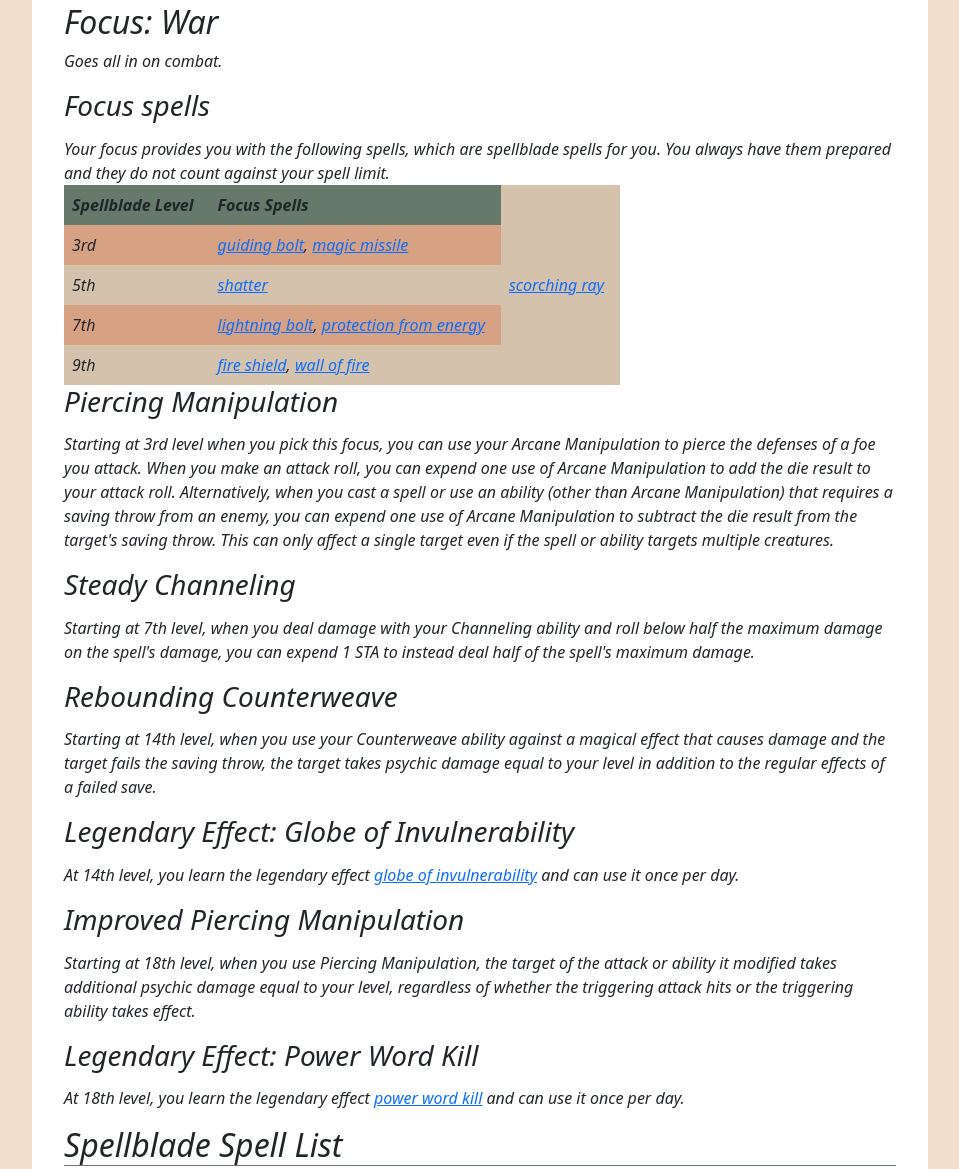
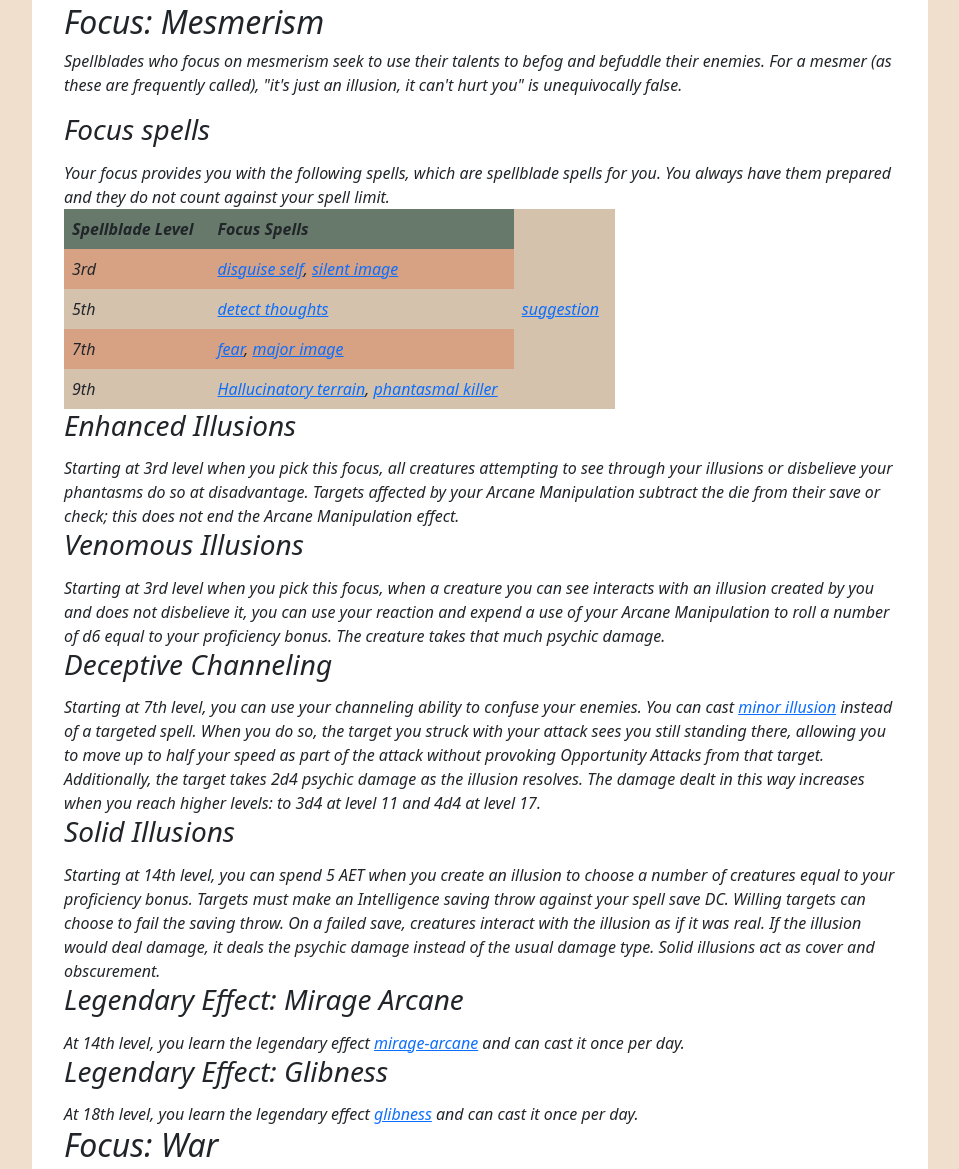
Before and after one commit to bentomhall/nih-system, a plain HTML site: page html/classes/spellblade.html in a window 1280 px wide. Shown: the part 6039-7208 px from the top of the page, without its empty margins (160-1119 px from the left). Drawn offline with nearby package versions, Linux system fonts and the light colour scheme.

Commit message:
html done

```diff
--- a/html/classes/spellblade.html
+++ b/html/classes/spellblade.html
@@ -199,6 +199,39 @@
     <h3>Legendary Effect: Abjure Aether Manipulation</h3>
     <p>Starting at 18th level, you learn the legendary effect <a href="../spells/allspells.html#abjure-aether-manipulation">abjure aether manipulation</a> and can use it once per day.</p>
 
+    <h2>Focus: Mesmerism</h2>
+    <p>Spellblades who focus on mesmerism seek to use their talents to befog and befuddle their enemies. For a mesmer (as these are frequently called), "it's just an illusion, it can't hurt you" is unequivocally false.</p>
+
+    <h3>Focus spells</h3>
+    Your focus provides you with the following spells, which are spellblade spells for you. You always have them prepared and they do not count against your spell limit.
+    <table>
+      <tr><th>Spellblade Level</th><th>Focus Spells</th></tr>
+      <tr><td>3rd</td><td><a href="../spells/allspells.html#disguise-self">disguise self</a>, <a href="../spells/allspells.html#silent-image">silent image</a></td></tr>
+      <tr><td>5th</td><td><a href="../spells/allspells.html#detect-thoughts">detect thoughts</a></td><td><a href="../spells/allspells.html#suggestion">suggestion</a></td></tr>
+      <tr><td>7th</td><td><a href="../spells/allspells.html#fear">fear</a>, <a href="../spells/allspells.html#major-image">major image</a></td></tr>
+      <tr><td>9th</td><td><a href="../spells/allspells.html#hallucinatory-terrain">Hallucinatory terrain</a>, <a href="../spells/allspells.html#phantasmal-killer">phantasmal killer</a></td></tr>
+    </table>
+
+    <h3>Enhanced Illusions</h3>
+    Starting at 3rd level when you pick this focus, all creatures attempting to see through your illusions or disbelieve your phantasms do so at disadvantage. Targets affected by your Arcane Manipulation subtract the die from their save or check; this does not end the Arcane Manipulation effect.
+
+    <h3>Venomous Illusions</h3>
+    Starting at 3rd level when you pick this focus, when a creature you can see interacts with an illusion created by you and does not disbelieve it, you can use your reaction and expend a use of your Arcane Manipulation to roll a number of d6 equal to your proficiency bonus. The creature takes that much psychic damage.
+
+    <h3>Deceptive Channeling</h3>
+    Starting at 7th level, you can use your channeling ability to confuse your enemies. You can cast <a href="../spells/allspells.html#minor-illusion">minor illusion</a> instead of a targeted spell. When you do so, the target you struck with your attack sees you still standing there, allowing you to move up to half your speed as part of the attack without provoking Opportunity Attacks from that target. Additionally, the target takes 2d4 psychic damage as the illusion resolves.
+
+    The damage dealt in this way increases when you reach higher levels: to 3d4 at level 11 and 4d4 at level 17.
+
+    <h3>Solid Illusions</h3>
+    Starting at 14th level, you can spend 5 AET when you create an illusion to choose a number of creatures equal to your proficiency bonus. Targets must make an Intelligence saving throw against your spell save DC. Willing targets can choose to fail the saving throw. On a failed save, creatures interact with the illusion as if it was real. If the illusion would deal damage, it deals the psychic damage instead of the usual damage type. Solid illusions act as cover and obscurement.
+
+    <h3>Legendary Effect: Mirage Arcane</h3>
+    At 14th level, you learn the legendary effect <a href="../spells/legendary-effects.html#mirage-arcane">mirage-arcane</a> and can cast it once per day.
+
+    <h3>Legendary Effect: Glibness</h3>
+    At 18th level, you learn the legendary effect <a href="../spells/legendary-effects.html#glibness">glibness</a> and can cast it once per day.
+
     <h2>Focus: War</h2>
     <p>Goes all in on combat.</p>
     <h3>Focus spells</h3>
```
